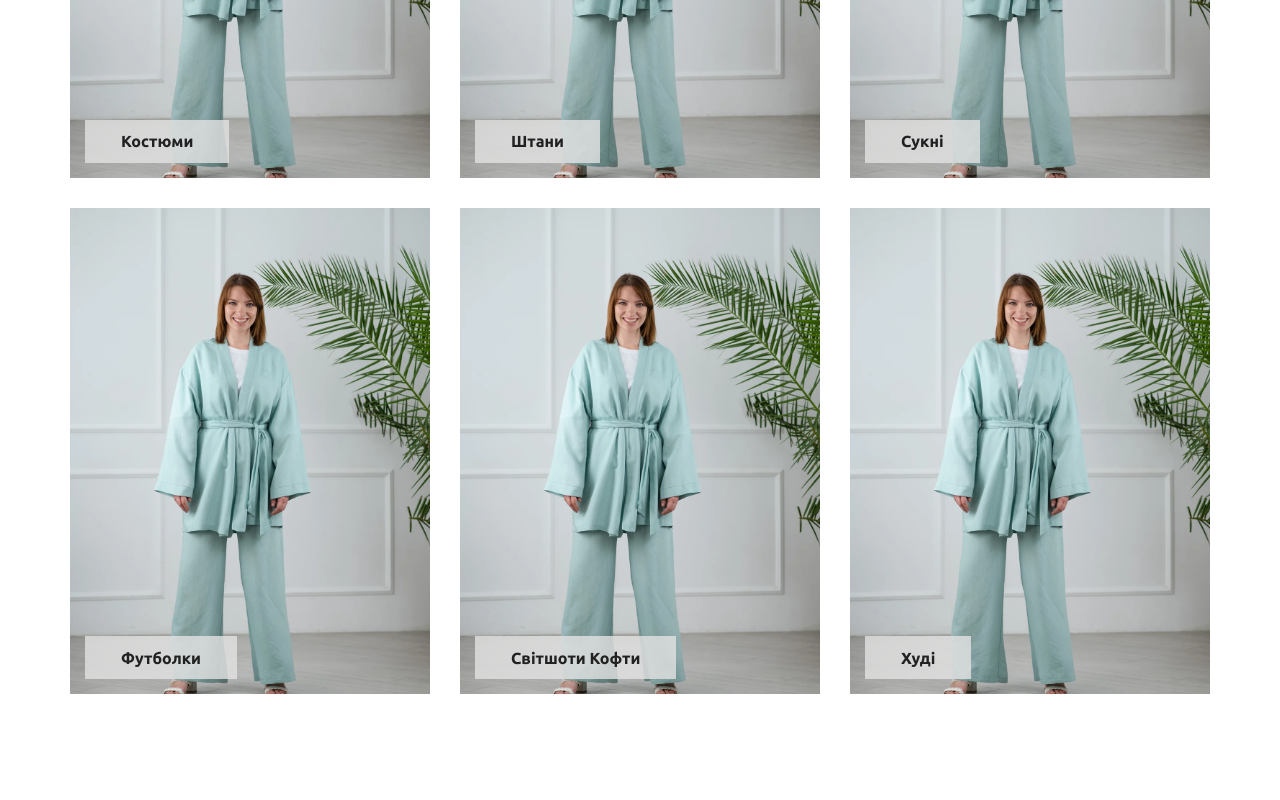
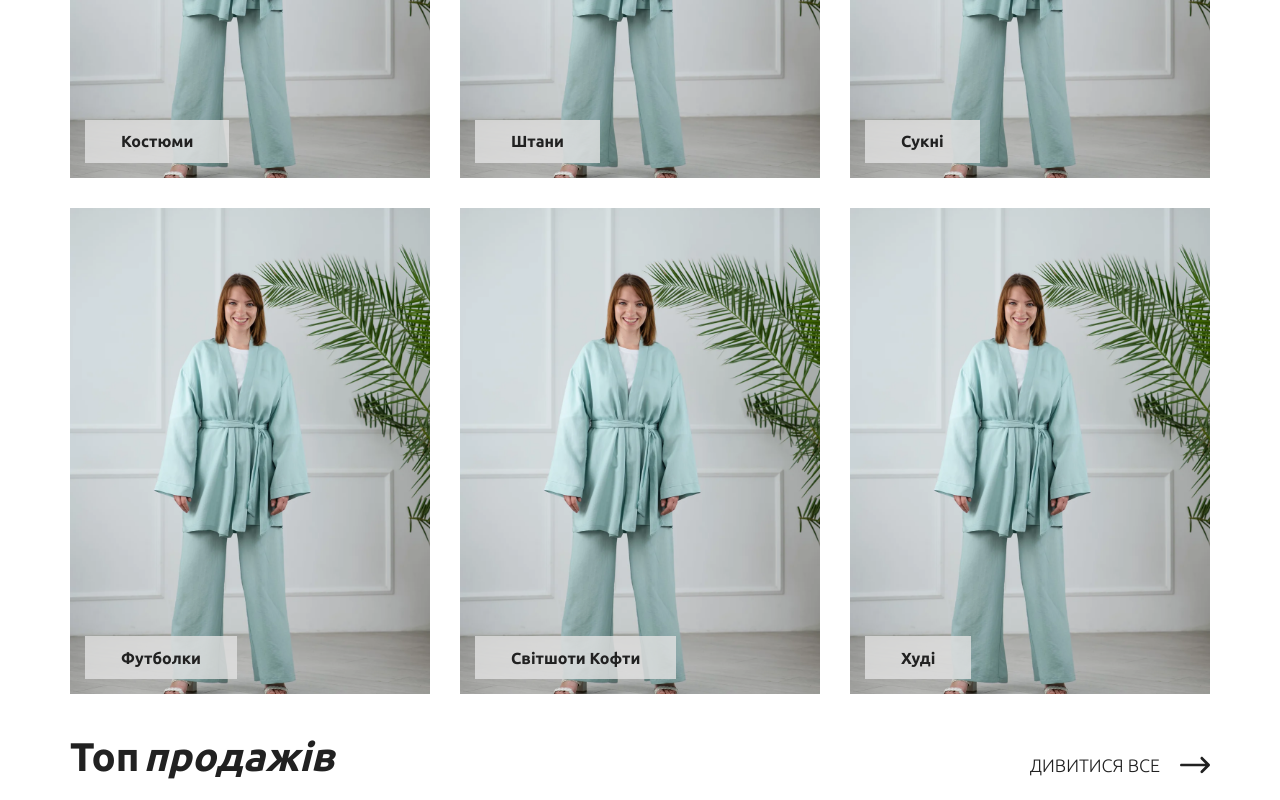
Before and after one commit to RomaVintonyak/VoronaShop, a website: page app/index.html in a window 1280 px wide. Shown: the part 1124-1924 px from the top of the page. Before the commit the page ends 1833 px from the top, so only its background shows below. Drawn offline with nearby package versions, Linux system fonts and the light colour scheme.

Commit message:
create sales section

```diff
--- a/app/index.html
+++ b/app/index.html
@@ -340,6 +340,25 @@
       </div><!--/.row-->
     </div><!--/.container-->
   </section><!--/.buy__now-->
+  <!--top sales-->
+  <section id="topSales" class="mt-4 top__sales">
+    <div class="container">
+      <div class="top__sales--row">
+        <div class="top__sales--header">
+          <div class="sales__title">
+            <h2>Топ<i>продажів</i></h2>
+          </div>
+          <a class="sales__link" href="#">
+            Дивитися все
+            <svg class="img">
+              <use xlink:href="img/sprite/right.svg#rightArrow"></use>
+            </svg>
+          </a>
+        </div><!--/.header-->
+
+      </div><!--/.row-->
+    </div><!--/.container-->
+  </section><!--/.top__sales-->
 </main><!--/.main-->
 
 
--- /dev/null
+++ b/app/scss/block/_sales.scss
@@ -0,0 +1,45 @@
+//*mixins*//
+@import "./mixin.scss";
+
+.top__sales {
+   &--row {
+      width: 100%;
+   }
+   &--header {
+      width: 100%;
+      display: flex;
+      justify-content: space-between;
+      align-items: flex-end;
+      margin-bottom: 2rem;
+   }
+}
+.sales__title {
+   h2 {
+      font-size: 4rem;
+      font-weight: 700;
+      color: $black-l;
+      i {
+         margin-left: 0.4rem;
+      }
+   }
+}
+.sales__link{
+   text-decoration: none;
+   color: $black-l;
+   font-size: 1.8rem;
+   text-transform: uppercase;
+   display: flex;
+   align-items: center;
+   svg{
+      margin-left: 2rem;
+      width: 3rem;
+      height: 3rem;
+      fill: $black-l;
+      transition: transform 0.2s linear;
+   }
+   &:hover{
+      svg{
+         transform: translateX(-1rem);
+      }
+   }
+}
--- a/app/scss/style.scss
+++ b/app/scss/style.scss
@@ -60,6 +60,8 @@ a {
 @import "block/intro.scss";
 /*buy*/
 @import "block/buy.scss";
+/*sales*/
+@import "block/sales.scss";
 
 /*============vendor=============*/
 /*slick slider*/
```
Also changed, not shown: app/css/style.css, app/css/style.min.css, app/img/sales/right-arrow.svg (added), app/img/sprite/right.svg (added), dist/css/style.min.css, dist/img/sales/right-arrow.svg (added), dist/img/sprite/right.svg (added), dist/index.html, 1 other file.
